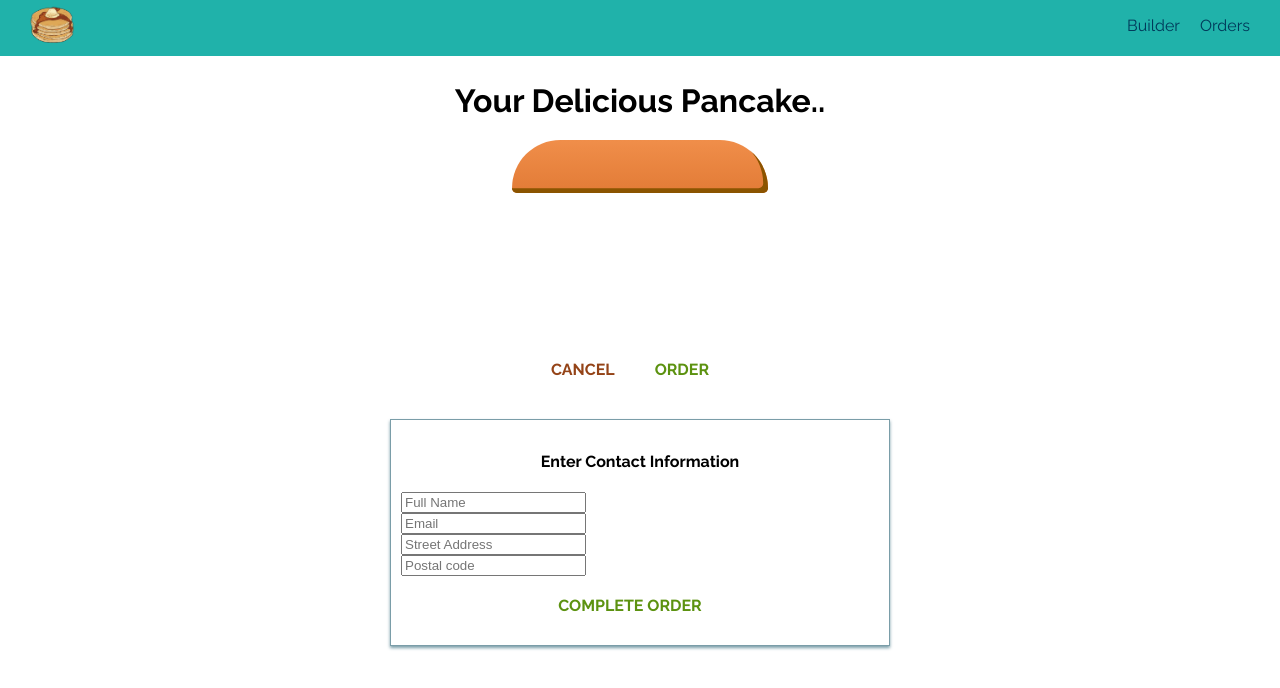
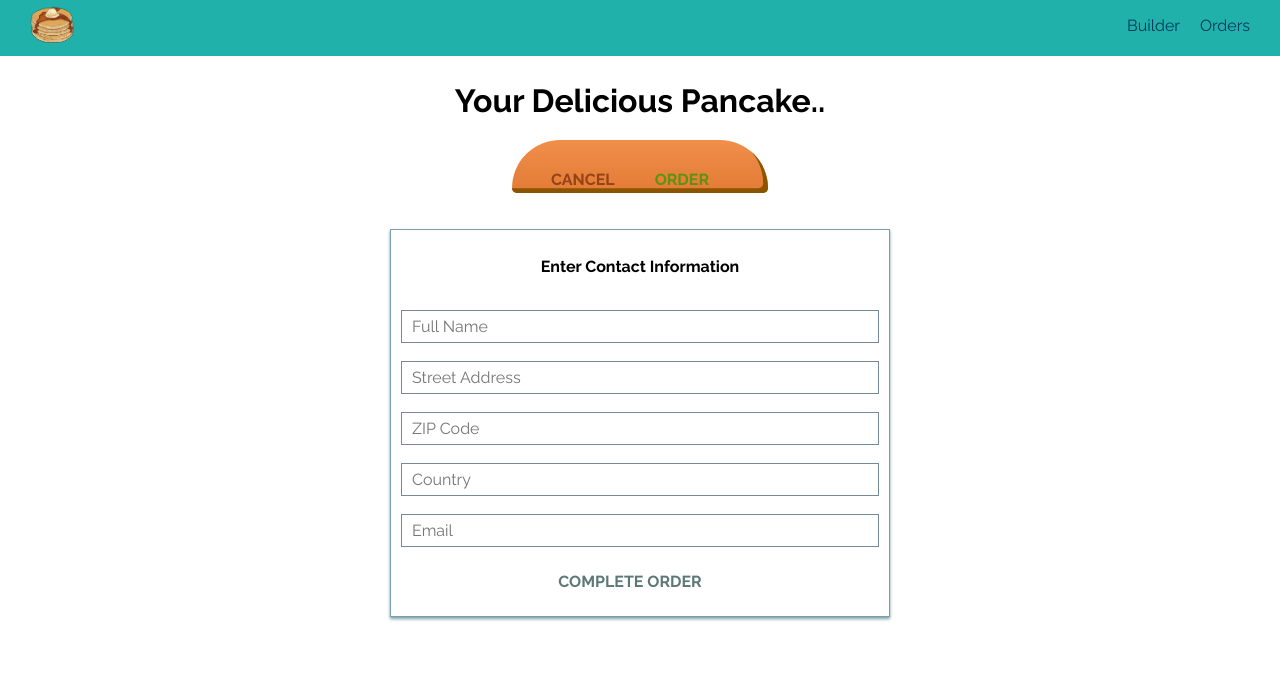
Before and after one commit to DeanLaz/PancakeX, a React (Create React App) app: page /checkout in a window 1280 px wide. Both pictures are taken after a click on the button "ORDER". Shown: the top 688 px of the page. Built offline with nearby package versions, Linux system fonts and the light colour scheme; the HTML template or start-up script is replaced by a standard one.

Commit message:
Input & minor fixes

```diff
--- a/src/App.js
+++ b/src/App.js
@@ -12,8 +12,8 @@
         <BrowserRouter>
           <Layout>
             <Route path="/" exact component={PancakeBuild} />
+            <Route path="/orders" component={Orders} />
             <Route path="/checkout" component={Checkout} />
-            <Route path="/orders" component={Orders} />
           </Layout>
         </BrowserRouter>
       </div>
--- a/src/components/Order/CheckoutSummary/CheckoutSummary.js
+++ b/src/components/Order/CheckoutSummary/CheckoutSummary.js
@@ -9,7 +9,7 @@
   return (
     <div className={classes.CheckoutSummary}>
       <h1>Your Delicious Pancake..</h1>
-      <div style={{ margin: "auto", width: "80%", height: "200px" }}>
+      <div style={{ margin: "auto", width: "80%", height: "10px" }}>
         <Pancake ingredients={props.ingredients} />
       </div>
       <Button btnType="Danger" clicked={props.checkoutCancelled}>
--- a/src/components/Order/CheckoutSummary/CheckoutSummary.module.css
+++ b/src/components/Order/CheckoutSummary/CheckoutSummary.module.css
@@ -2,6 +2,7 @@
   text-align: center;
   width: 80%;
   margin: auto;
+  display: block;
 }
 
 .CheckoutSummary Button {
--- a/src/components/Order/Order.js
+++ b/src/components/Order/Order.js
@@ -29,7 +29,7 @@
     <div className={classes.Order}>
       <p>Ingredients: {ingredientOutput}</p>
       <p>
-        Price: <strong>USD {props.price.toFixed(2)}</strong>
+        Price: <strong>USD {props.price}</strong>
       </p>
     </div>
   );
--- a/src/components/PancakeBuild/PancakeBuild.js
+++ b/src/components/PancakeBuild/PancakeBuild.js
@@ -30,16 +30,16 @@
     error: false,
   };
 
-  componentDidMount() {
-    axios
-      .get("https://pancakex-9a813.firebaseio.com/ingredients.json")
-      .then((reponse) => {
-        this.setState({ ingredients: reponse.data });
-      })
-      .catch((error) => {
-        this.setState({ error: true });
-      });
-  }
+  //   componentDidMount() {
+  //     axios
+  //       .get("https://pancakex-9a813.firebaseio.com/ingredients.json")
+  //       .then((reponse) => {
+  //         this.setState({ ingredients: reponse.data });
+  //       })
+  //       .catch((error) => {
+  //         this.setState({ error: true });
+  //       });
+  //   }
 
   updatePurchaseState(ingredients) {
     const sum = Object.keys(ingredients)
--- a/src/components/UI/Button/Button.js
+++ b/src/components/UI/Button/Button.js
@@ -4,6 +4,7 @@
 const button = (props) => {
   return (
     <button
+      disabled={props.disabled}
       onClick={props.clicked}
       className={[classes.Button, classes[props.btnType]].join(" ")}
     >
--- a/src/components/UI/Button/Button.module.css
+++ b/src/components/UI/Button/Button.module.css
@@ -22,3 +22,8 @@
 .Danger {
   color: #944317;
 }
+
+.Button:disabled {
+  color: rgb(93, 121, 119);
+  cursor: not-allowed;
+}
--- /dev/null
+++ b/src/components/UI/Input/Input.js
@@ -0,0 +1,50 @@
+import React from "react";
+
+import classes from "./Input.module.css";
+const input = (props) => {
+  let inputElement = null;
+  const inputClasses = [classes.InputElement];
+  if (props.invalid && props.touched && props.shouldValidate) {
+    inputClasses.push(classes.Invalid);
+  }
+  switch (props.inputtype) {
+    case "input":
+      inputElement = (
+        <input
+          className={inputClasses.join(" ")}
+          {...props.elementConfig}
+          value={props.value}
+          onChange={props.changed}
+        />
+      );
+      break;
+    case "text-area":
+      inputElement = (
+        <textarea
+          className={inputClasses.join(" ")}
+          {...props.elementConfig}
+          value={props.value}
+          onChange={props.changed}
+        />
+      );
+      break;
+    default:
+      inputElement = (
+        <input
+          className={inputClasses.join(" ")}
+          {...props.elementConfig}
+          value={props.value}
+          onChange={props.changed}
+        />
+      );
+  }
+
+  return (
+    <div className={classes.Input}>
+      <label className={classes.Label}>{props.label}</label>
+      {inputElement}
+    </div>
+  );
+};
+
+export default input;
--- /dev/null
+++ b/src/components/UI/Input/Input.module.css
@@ -0,0 +1,32 @@
+.Input {
+  width: 100%;
+  padding: 5px;
+  box-sizing: border-box;
+}
+
+.Label {
+  font-weight: bold;
+  display: block;
+  margin-bottom: 8px;
+}
+
+.InputElement {
+  outline: none;
+  border: 1px solid lightslategrey;
+  background-color: white;
+  font: inherit;
+  padding: 6px 10px;
+  display: block;
+  width: 100%;
+  box-sizing: border-box;
+}
+
+.InputElement:focus {
+  outline: none;
+  background-color: lightblue;
+}
+
+.Invalid {
+  border: 1px solid red;
+  background-color: rgb(255, 166, 157);
+}
--- a/src/containers/Checkout/ContactData/ContactData.js
+++ b/src/containers/Checkout/ContactData/ContactData.js
@@ -4,34 +4,94 @@
 import classes from "./ContactData.module.css";
 import axios from "../../../axios-orders";
 import Spinner from "../../../components/UI/Spinner/Spinner";
+import Input from "../../../components/UI/Input/Input";
 class ContactData extends Component {
   state = {
-    name: "",
-    email: "",
-    address: {
-      street: "",
-      postalCode: "",
-      country: "",
+    orderForm: {
+      name: {
+        elementType: "input",
+        elementConfig: {
+          type: "text",
+          placeholder: "Full Name",
+        },
+        value: "",
+        validation: {
+          required: true,
+        },
+        valid: false,
+        touched: false,
+      },
+      street: {
+        elementType: "input",
+        elementConfig: {
+          type: "text",
+          placeholder: "Street Address",
+        },
+        value: "",
+        validation: {
+          required: true,
+        },
+        valid: false,
+        touched: false,
+      },
+      zipCode: {
+        elementType: "input",
+        elementConfig: {
+          type: "number",
+          placeholder: "ZIP Code",
+        },
+        value: "",
+        validation: {
+          required: true,
+          minLength: 5,
+        },
+        valid: false,
+        touched: false,
+      },
+      country: {
+        elementType: "input",
+        elementConfig: {
+          type: "text",
+          placeholder: "Country",
+        },
+        value: "",
+        validation: {
+          required: true,
+        },
+        valid: false,
+        touched: false,
+      },
+      email: {
+        elementType: "input",
+        elementConfig: {
+          type: "email",
+          placeholder: "Email",
+        },
+        value: "",
+        validation: {
+          required: true,
+        },
+        valid: false,
+        touched: false,
+      },
     },
     loading: false,
+    formIsValid: false,
   };
 
   orderHandler = (event) => {
     event.preventDefault();
     this.setState({ loading: true });
+    const formData = {};
+    for (let formElementIdentifier in this.state.orderForm) {
+      formData[formElementIdentifier] = this.state.orderForm[
+        formElementIdentifier
+      ].value;
+    }
     const order = {
       ingredients: this.props.ingredients,
       price: this.props.price,
-      customer: {
-        name: "Dean",
-        address: {
-          street: "Test",
-          zipCode: "test",
-          country: "Test",
-        },
-        Email: "Test@",
-      },
-      deliveryMessage: "Fast",
+      orderData: formData,
     };
     axios
       .post("/order.json", order)
@@ -44,34 +104,69 @@
       });
   };
 
+  checkValidity = (value, rules) => {
+    let isValid = false;
+    if (!rules) {
+      return true;
+    }
+    if (rules.required) {
+      isValid = value.trim() !== "";
+    }
+
+    if (rules.minLength) {
+      isValid = value.length >= rules.minLength;
+    }
+
+    return isValid;
+  };
+
+  inputChangedHandler = (event, inputIdentifier) => {
+    const updatedOrderForm = {
+      ...this.state.orderForm,
+    };
+    const updatedFormEl = { ...updatedOrderForm[inputIdentifier] };
+
+    updatedFormEl.value = event.target.value;
+    updatedFormEl.valid = this.checkValidity(
+      updatedFormEl.value,
+      updatedFormEl.validation
+    );
+    updatedFormEl.touched = true;
+    updatedOrderForm[inputIdentifier] = updatedFormEl;
+
+    let formIsValid = true;
+    for (let inputIdentifier in updatedOrderForm) {
+      formIsValid = updatedOrderForm[inputIdentifier].valid && formIsValid;
+    }
+    this.setState({ orderForm: updatedOrderForm, formIsValid: formIsValid });
+  };
   render() {
+    const formElementsArr = [];
+    for (let key in this.state.orderForm) {
+      formElementsArr.push({
+        id: key,
+        config: this.state.orderForm[key],
+      });
+    }
     let form = (
-      <form>
-        <input
-          className={classes.Input}
-          type="text"
-          name="name"
-          placeholder="Full Name"
-        />
-        <input
-          className={classes.Input}
-          type="email"
-          name="email"
-          placeholder="Email"
-        />
-        <input
-          className={classes.Input}
-          type="text"
-          name="street"
-          placeholder="Street Address"
-        />
-        <input
-          className={classes.Input}
-          type="text"
-          name="postalCode"
-          placeholder="Postal code"
-        />
-        <Button btnType="Success" click={this.orderHandler}>
+      <form onSubmit={this.orderHandler}>
+        {formElementsArr.map((formEl) => (
+          <Input
+            touched={formEl.config.touched}
+            changed={(event) => this.inputChangedHandler(event, formEl.id)}
+            key={formEl.id}
+            elementType={formEl.config.elementType}
+            elementConfig={formEl.config.elementConfig}
+            value={formEl.config.value}
+            invalid={!formEl.config.valid}
+            shouldValidate={formEl.config.validation}
+          />
+        ))}
+        <Button
+          btnType="Success"
+          disabled={!this.state.formIsValid}
+          click={this.orderHandler}
+        >
           COMPLETE ORDER
         </Button>
       </form>
--- a/src/containers/Checkout/ContactData/ContactData.module.css
+++ b/src/containers/Checkout/ContactData/ContactData.module.css
@@ -4,7 +4,7 @@
   text-align: center;
   box-shadow: 0px 2px 3px rgb(122, 157, 168);
   border: 1px solid rgb(122, 157, 168);
-  padding: 10px;
+  padding: 5px;
   box-sizing: border-box;
 }
 .Input {
--- a/src/containers/Orders/Orders.js
+++ b/src/containers/Orders/Orders.js
@@ -16,7 +16,7 @@
         for (let key in res.data) {
           fetchedOrders.push({ ...res.data[key], id: key });
         }
-        this.setState({ loading: false, orders: fetchedOrders });
+        this.setState({ orders: fetchedOrders, loading: false });
       })
       .catch((err) => {
         this.setState({ loading: false });
```
